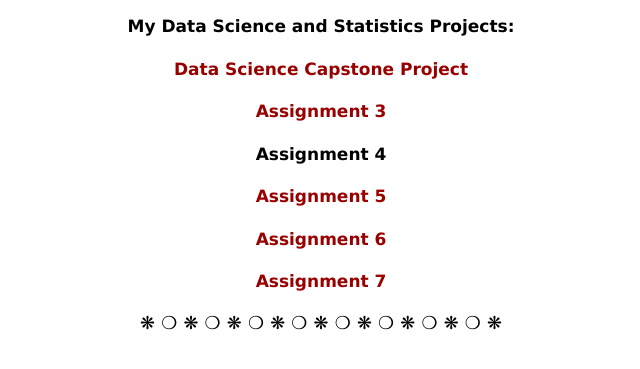
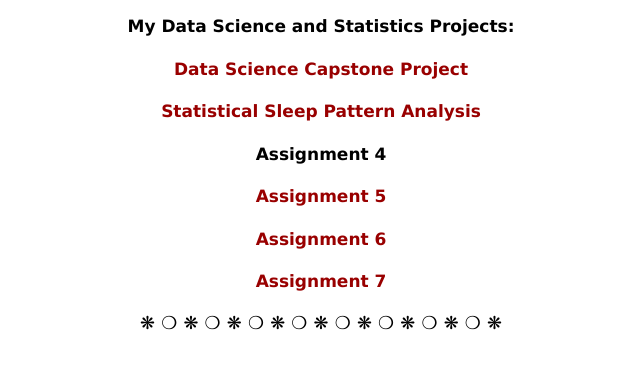
Before and after one commit to mchan354/mchan354.github.io, a plain HTML site: page index.html in a window 1280 px wide. Shown: the part 69-438 px from the top of the page, without its empty margins (319-959 px from the left). Drawn offline with Linux system fonts and the light colour scheme.

Commit message:
Update index.html

```diff
--- a/index.html
+++ b/index.html
@@ -28,9 +28,7 @@ a:visited {color:#900;text-decoration:none}
 <p><a href="http://dining-predictions.herokuapp.com/">Data Science Capstone Project
 
   </a></p>
-  <a href="StatisticalAnalysisProjectR.html"><p>Assignment
-
-  3</a></p>
+  <a href="StatisticalAnalysisProjectR.html"><p>Statistical Sleep Pattern Analysis </a></p>
 
 <p>Assignment
 
```
